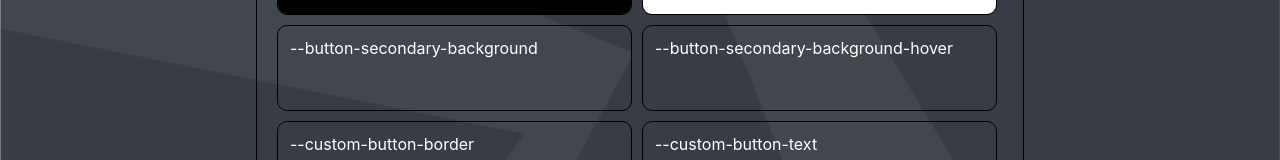
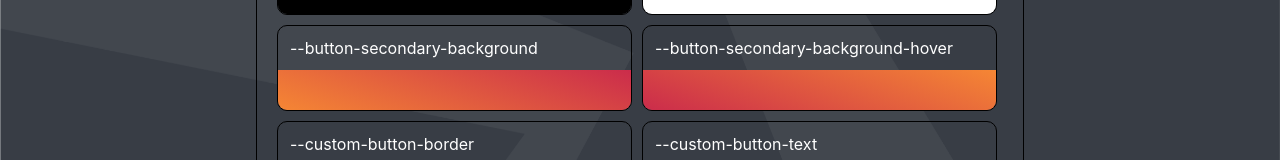
Before and after one commit to JaRED-17/ptcom.kz, a React (Create React App) app: page /style-guide in a window 1280 px wide. Shown: the part 604-764 px from the top of the page. Built offline with nearby package versions, Linux system fonts and the light colour scheme.

Commit message:
Fixed background color

```diff
--- a/src/Pages/StyleGuide/StyleGuide.js
+++ b/src/Pages/StyleGuide/StyleGuide.js
@@ -23,7 +23,7 @@ const ColorBlock = ({ name }) => {
   return (
     <div className={'color-block'}>
       <div className={'color-block__name'}>{name}</div>
-      <div className={'color-block__example'} style={{ backgroundColor: `var(${name})` }} />
+      <div className={'color-block__example'} style={{ background: `var(${name})` }} />
     </div>
   )
 }
```
